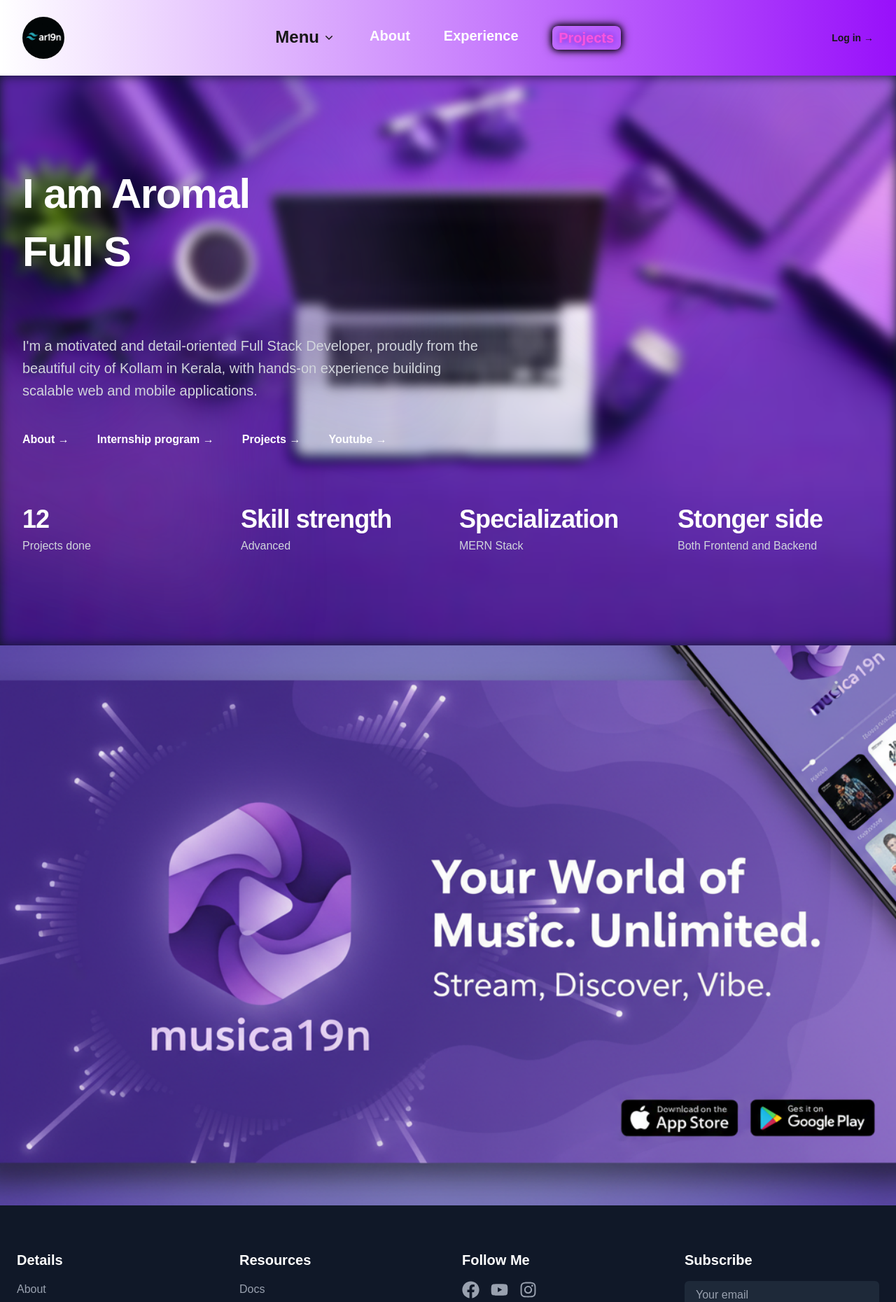
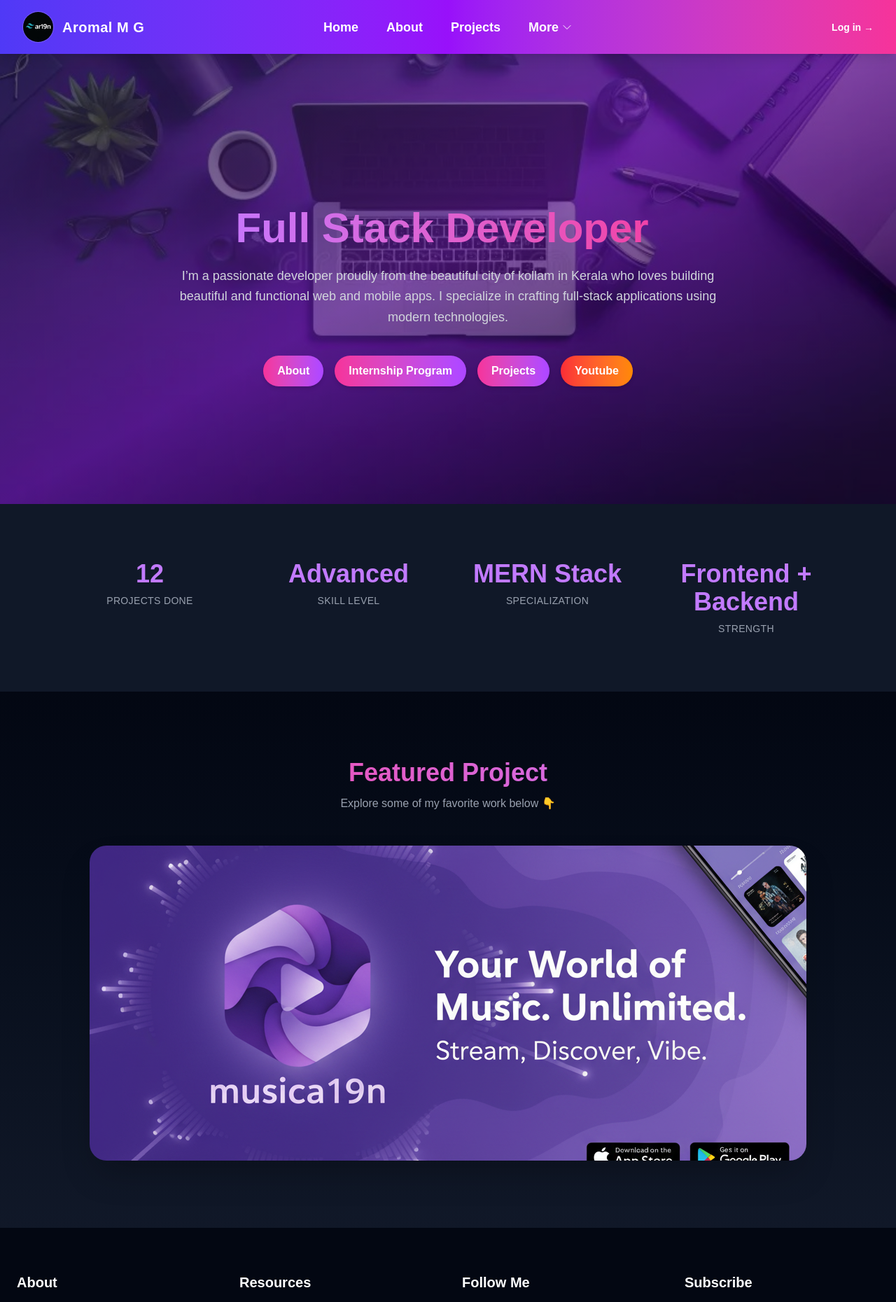
Before and after one commit to fake-test-dotcom/portfolio2, a Next.js app: page / in a window 1280 px wide. Shown: the top 1860 px of the page at 70% size. Built offline with nearby package versions, Linux system fonts and the light colour scheme.

Commit message:
refactored profile

```diff
--- a/app/page.tsx
+++ b/app/page.tsx
@@ -4,14 +4,11 @@
 import Link from 'next/link'
 import Image from 'next/image'
 import { TypeAnimation } from 'react-type-animation'
-
-
 import {
   FaFacebook,
   FaYoutube,
   FaInstagram
 } from 'react-icons/fa'
-
 import {
   Dialog,
   DialogPanel,
@@ -22,360 +19,226 @@
 } from '@headlessui/react'
 import {
   Bars3Icon,
-  ChartPieIcon,
-  CursorArrowRaysIcon,
-  FingerPrintIcon,
-  SquaresPlusIcon,
   XMarkIcon,
+  ChevronDownIcon,
 } from '@heroicons/react/24/outline'
-import { ChevronDownIcon, } from '@heroicons/react/20/solid'
 
-
-
+export default function PortfolioPage() {
+  const [mobileMenuOpen, setMobileMenuOpen] = useState(false)
 
   const links = [
-  { name: 'About', href: '/about' },
-  { name: 'Internship program', href: '/about' },
-  { name: 'Projects', href: '#' },
-  { name: 'Youtube', href: 'https://youtube.com/@ar19n_99.9k?si=88OvcmwN22bPfqX' },
+    { name: 'About', href: '/about', color: 'from-pink-500 to-purple-500' },
+    { name: 'Internship Program', href: '/about', color: 'from-pink-500 to-purple-500' },
+    { name: 'Projects', href: '/projects', color: 'from-pink-500 to-purple-500' },
+    { name: 'Youtube', href: '/', color: 'from-red-500 to-orange-400' },
   ]
 
   const stats = [
-  { name: 'Projects done', value: '12' },
-  { name: 'Advanced', value: 'Skill strength' },
-  { name: 'MERN Stack', value: 'Specialization' },
-  { name: 'Both Frontend and Backend', value: 'Stonger side' },
-]
-const navLinks = [
-  { name: 'About', href: '/about' },
-  { name: 'Experience', href: '/about' },
-  { name: 'Projects', href: '/projects' },
+    { name: 'Projects Done', value: '12' },
+    { name: 'Skill Level', value: 'Advanced' },
+    { name: 'Specialization', value: 'MERN Stack' },
+    { name: 'Strength', value: 'Frontend + Backend' },
   ]
 
-export default function Navbar() {
-  const [mobileMenuOpen, setMobileMenuOpen] = useState(false)
-
-
-
   return (
-    <header className="bg-gradient-to-r from-skyblue-300 to-purple-600 shadow-sm">
-      <nav className="mx-auto flex max-w-7xl items-center justify-between p-6 lg:px-8" aria-label="Global">
+    <main className="bg-gray-950 text-white scroll-smooth">
+      {/* ================= NAVBAR ================= */}
+      <header className="fixed top-0 w-full z-50 bg-gradient-to-r from-indigo-600 via-purple-600 to-pink-500 shadow-lg backdrop-blur-md bg-opacity-90">
+        <nav className="mx-auto flex max-w-7xl items-center justify-between p-3 sm:p-4 lg:px-8" aria-label="Global">
           <div className="flex lg:flex-1">
-          <Link href="#" className="-m-1.5 p-1.5">
-            <span className="sr-only">ar19n</span>
+            <Link href="/" className="flex items-center gap-3">
               <Image
                 src="/images/ar19n logo.jpg"
-              alt="Company logo"
-              width={32}
-              height={32}
-              style={{height:'60px',width:'auto', borderRadius:'30px'}}
-              className="h-8 w-auto"
+                alt="Logo"
+                width={45}
+                height={45}
+                className="rounded-full border border-white/20"
               />
+              <span className="font-bold text-lg sm:text-xl tracking-wide text-white">Aromal M G</span>
             </Link>
           </div>
 
           <div className="flex lg:hidden">
             <button
-            type="button"
-            className="-m-2.5 inline-flex items-center justify-center rounded-md p-2.5 text-purple-900"
               onClick={() => setMobileMenuOpen(true)}
+              className="inline-flex items-center justify-center rounded-md p-2.5 text-white hover:bg-white/10"
             >
-            <span className="sr-only">Open main menu</span>
-            <Bars3Icon className="h-6 w-6" aria-hidden="true" />
+              <Bars3Icon className="h-6 w-6" />
             </button>
           </div>
 
-        <PopoverGroup className="hidden lg:flex lg:gap-x-12">
+          <PopoverGroup className="hidden lg:flex lg:gap-x-10">
+            <Link href="/" className="text-lg font-semibold hover:text-gray-200 transition-colors">Home</Link>
+            <Link href="/about" className="text-lg font-semibold hover:text-gray-200 transition-colors">About</Link>
+            <Link href="#projects" className="text-lg font-semibold hover:text-gray-200 transition-colors">Projects</Link>
             <Popover className="relative">
-            <PopoverButton className="flex items-center gap-x-1 text-2xl font-semibold text-white-900 transform transition-transform duration-350 ease-in-out hover:scale-150">
-              Menu
-              <ChevronDownIcon className="h-5 w-5 text-white-500" aria-hidden="true" />
+              <PopoverButton className="flex items-center gap-1 text-lg font-semibold hover:text-gray-200 transition-all">
+                More <ChevronDownIcon className="w-4 h-4" />
               </PopoverButton>
-
-            <PopoverPanel className="absolute top-full left-0 z-50 mt-3 w-screen max-w-md rounded-3xl bg-gray-900 shadow-lg ring-1 ring-gray-900/10">
-              <div className="p-4 space-y-2">
-  <div className="group relative flex items-start gap-x-4 rounded-lg p-4 hover:bg-purple-900 transform transition-transform duration-200 ease-in-out hover:scale-110">
-    <div className="flex h-10 w-10 items-center justify-center rounded-lg bg-purple-100 text-purple-700">
-      <ChartPieIcon className="h-6 w-6" aria-hidden="true" />
+              <PopoverPanel className="absolute top-full mt-2 w-56 rounded-xl bg-gray-800 shadow-lg ring-1 ring-gray-700">
+                <div className="p-3 space-y-2">
+                  <Link href="#" className="block px-3 py-2 rounded-lg hover:bg-gray-700">Analytics</Link>
+                  <Link href="#" className="block px-3 py-2 rounded-lg hover:bg-gray-700">Engagement</Link>
+                  <Link href="#" className="block px-3 py-2 rounded-lg hover:bg-gray-700">Security</Link>
+                  <Link href="#" className="block px-3 py-2 rounded-lg hover:bg-gray-700">Integrations</Link>
                 </div>
-    <div>
-      <Link href="#" className="block font-semibold text-white-900">
-        Analytics
-        <span className="absolute inset-0" />
-      </Link>
-      <p className="mt-1 text-sm text-gray-600">Understand your traffic</p>
-    </div>
-  </div>
-
-  <div className="group relative flex items-start gap-x-4 rounded-lg p-4 hover:bg-purple-900 transform transition-transform duration-200 ease-in-out hover:scale-110">
-    <div className="flex h-10 w-10 items-center justify-center rounded-lg bg-purple-100 text-purple-700">
-      <CursorArrowRaysIcon className="h-6 w-6" aria-hidden="true" />
-    </div>
-    <div>
-      <Link href="#" className="block font-semibold text-white-900">
-        Engagement
-        <span className="absolute inset-0" />
-      </Link>
-      <p className="mt-1 text-sm text-gray-600">Talk to your customers</p>
-    </div>
-  </div>
-
-  <div className="group relative flex items-start gap-x-4 rounded-lg p-4 hover:bg-purple-900 transform transition-transform duration-200 ease-in-out hover:scale-110">
-    <div className="flex h-10 w-10 items-center justify-center rounded-lg bg-purple-100 text-purple-700">
-      <FingerPrintIcon className="h-6 w-6" aria-hidden="true" />
-    </div>
-    <div>
-      <Link href="#" className="block font-semibold text-white-900">
-        Security
-        <span className="absolute inset-0" />
-      </Link>
-      <p className="mt-1 text-sm text-gray-600">Data safety ensured</p>
-    </div>
-  </div>
-
-  <div className="group relative flex items-start gap-x-4 rounded-lg p-4 hover:bg-purple-900 transform transition-transform duration-200 ease-in-out hover:scale-110">
-    <div className="flex h-10 w-10 items-center justify-center rounded-lg bg-purple-100 text-purple-700">
-      <SquaresPlusIcon className="h-6 w-6" aria-hidden="true" />
-    </div>
-    <div>
-      <Link href="#" className="block font-semibold text-white-900">
-        Integrations
-        <span className="absolute inset-0" />
-      </Link>
-      <p className="mt-1 text-sm text-gray-600">Connect with tools</p>
-    </div>
-  </div>
-</div>
-
               </PopoverPanel>
             </Popover>
-
-     {navLinks.map((item) => (
-  <Link
-    key={item.name}
-    href={item.href}
-    className={`text-xl font-bold transform transition-transform duration-350 ease-in-out hover:scale-150 ${
-      item.name === 'Projects'
-        ? 'pulse-glow'
-        : 'text-white'
-    }`}
-  >
-    {item.name}
-  </Link>
-))}
           </PopoverGroup>
 
           <div className="hidden lg:flex lg:flex-1 lg:justify-end">
-          <Link href="/login" className="text-sm font-semibold text-white-900 transform transition-transform duration-350 ease-in-out hover:scale-150">
-            Log in <span aria-hidden="true">&rarr;</span>
+            <Link href="/login" className="text-sm font-semibold hover:text-gray-200">
+              Log in →
             </Link>
           </div>
         </nav>
 
-      {/* Mobile menu */}
-      <Dialog as="div" open={mobileMenuOpen} onClose={setMobileMenuOpen} className="lg:hidden">
-        <DialogPanel className="fixed inset-y-0 right-0 z-50 w-full bg-white px-6 py-6 sm:max-w-sm sm:ring-1 sm:ring-gray-900/10">
+        {/* MOBILE MENU */}
+        <Dialog as="div" open={mobileMenuOpen} onClose={setMobileMenuOpen}>
+          <DialogPanel className="fixed inset-y-0 right-0 z-50 w-full sm:max-w-sm bg-gray-900 px-6 py-6">
             <div className="flex items-center justify-between">
-            <Link href="#" className="-m-1.5 p-1.5">
-              <span className="sr-only">ar19n</span>
-             <Image
-              src="/images/ar19n logo.jpg"
-              alt="Company logo"
-              width={32}
-              height={32}
-              style={{height:'60px',width:'auto', borderRadius:'30px'}}
-            />
+              <Link href="/" className="flex items-center gap-3">
+                <Image src="/images/ar19n logo.jpg" alt="Logo" width={40} height={40} className="rounded-full" />
+                <span className="font-bold text-lg">Aromal M G</span>
               </Link>
-            <button
-              type="button"
-              className="-m-2.5 rounded-md p-2.5 text-gray-700"
-              onClick={() => setMobileMenuOpen(false)}
-            >
-              <span className="sr-only">Close menu</span>
-              <XMarkIcon className="h-6 w-6" aria-hidden="true" />
+              <button onClick={() => setMobileMenuOpen(false)}>
+                <XMarkIcon className="h-6 w-6 text-gray-300" />
               </button>
             </div>
+            <div className="mt-8 space-y-4">
+              <Link href="/" className="block text-lg hover:text-indigo-400">Home</Link>
+              <Link href="/about" className="block text-lg hover:text-indigo-400">About</Link>
+              <Link href="projects" className="block text-lg hover:text-indigo-400">Projects</Link>
+              <Link href="/login" className="block text-lg hover:text-indigo-400">Log in</Link>
+            </div>
+          </DialogPanel>
+        </Dialog>
+      </header>
 
-          <div className="mt-6 flow-root">
-            <div className="-my-6 divide-y divide-gray-100">
-               <div className="space-y-2 py-6">
-        {navLinks.map((item) => (
+      {/* ================= HERO SECTION ================= */}
+      <section className="relative min-h-[90vh] flex items-center justify-center text-center px-5 sm:px-6 pt-28 sm:pt-32 bg-gradient-to-br from-gray-900 via-purple-900 to-black">
+        <Image
+          src="/images/laptop.jpg"
+          alt="Background"
+          fill
+          className="absolute inset-0 object-cover opacity-30"
+          priority
+        />
+        <div className="relative z-10 max-w-3xl">
+          <TypeAnimation
+            sequence={[
+              'Hi, I’m Aromal 👋',
+              1000,
+              'Full Stack Developer',
+              2000,
+              'MERN Enthusiast ⚡',
+              2000,
+            ]}
+            wrapper="h1"
+            repeat={Infinity}
+            cursor={true}
+            className="text-3xl sm:text-5xl md:text-6xl font-bold bg-gradient-to-r from-purple-400 to-pink-500 text-transparent bg-clip-text"
+          />
+          <p className="mt-6 text-gray-300 text-base sm:text-lg leading-relaxed">
+            I’m a passionate developer proudly from the beautiful city of kollam in Kerala who loves building beautiful and functional web and mobile apps.
+            I specialize in crafting full-stack applications using modern technologies.
+          </p>
+
+          {/* Unique hover buttons */}
+          <div className="mt-10 flex flex-wrap justify-center gap-4">
+            {links.map(link => (
               <Link
-            key={item.name}
-            href={item.href}
-            className="block rounded-lg px-3 py-2 text-base font-semibold text-gray-900 hover:bg-purple-100 transform transition-transform duration-200 ease-in-out hover:scale-110"
+                key={link.name}
+                href={link.href}
+                className={`px-5 py-2.5 rounded-full text-white font-semibold shadow-md transition-all text-sm sm:text-base
+                bg-gradient-to-r ${link.color}
+                hover:shadow-[0_0_15px_var(--tw-shadow-color)] hover:shadow-purple-500/50 hover:scale-105 active:scale-95`}
               >
-            {item.name}
+                {link.name}
               </Link>
             ))}
           </div>
         </div>
-              <div className="py-6">
-                <Link href="/login" className="block rounded-lg px-3 py-2.5 text-base font-semibold text-gray-900 hover:bg-purple-100 transform transition-transform duration-200 ease-in-out hover:scale-110">
-                  Log in
+      </section>
+
+      {/* ================= STATS SECTION ================= */}
+      <section className="py-16 sm:py-20 bg-gray-900">
+        <div className="max-w-6xl mx-auto grid grid-cols-2 sm:grid-cols-4 gap-8 text-center px-6">
+          {stats.map(stat => (
+            <div key={stat.name} className="transform hover:scale-105 transition-all">
+              <h3 className="text-3xl sm:text-4xl font-extrabold text-purple-400">{stat.value}</h3>
+              <p className="mt-2 text-gray-400 text-xs sm:text-sm font-medium uppercase tracking-wide">{stat.name}</p>
+            </div>
+          ))}
+        </div>
+      </section>
+
+      {/* ================= PROJECT SHOWCASE ================= */}
+      <section id="projects" className="py-20 sm:py-24 bg-gradient-to-b from-gray-950 to-gray-900">
+        <div className="max-w-6xl mx-auto text-center mb-10 sm:mb-12 px-4">
+          <h2 className="text-3xl sm:text-4xl font-bold bg-gradient-to-r from-pink-500 to-purple-400 text-transparent bg-clip-text">
+            Featured Project
+          </h2>
+          <p className="text-gray-400 mt-3 text-sm sm:text-base">Explore some of my favorite work below 👇</p>
+        </div>
+
+        <div className="relative mx-auto max-w-5xl h-[220px] sm:h-[350px] md:h-[450px] rounded-3xl overflow-hidden shadow-2xl group">
+          <Link href="https://musica19n.vercel.app" target="_blank">
+            <Image
+              src="/images/musica19nAdd.png"
+              alt="Musica19n"
+              fill
+              className="object-cover group-hover:scale-110 transition-transform duration-700"
+            />
+            <div className="absolute inset-0 bg-black/40 opacity-0 group-hover:opacity-100 transition-all flex flex-col items-center justify-center text-white">
+              <h3 className="text-2xl sm:text-3xl font-bold mb-2"></h3>
+              <p className="text-gray-300 text-sm sm:text-base"></p>
+            </div>
           </Link>
         </div>
-            </div>
-        </DialogPanel>
-      </Dialog>
+      </section>
 
-      {/* //about section */}
-
-    <div className="relative isolate overflow-hidden bg-gray-900 py-24 sm:py-32">
-      {/* Background image */}
-      <Image
-        alt=""
-        src="/images/laptop.jpg"
-        fill
- className="absolute inset-0 -z-10 object-cover object-center blur-sm"
-         priority
-      />
-
-      {/* Decorative blur shapes */}
-      <div
-        aria-hidden="true"
-        className="hidden sm:absolute sm:-top-10 sm:right-1/2 sm:-z-10 sm:mr-10 sm:block sm:transform-gpu sm:blur-3xl"
-      >
-        <div
-          className="aspect-[1097/845] w-[68.56rem] bg-gradient-to-tr from-[#ff4694] to-[#776fff] opacity-20"
-          style={{
-            clipPath:
-              'polygon(74.1% 44.1%, 100% 61.6%, 97.5% 26.9%, 85.5% 0.1%, 80.7% 2%, 72.5% 32.5%, 60.2% 62.4%, 52.4% 68.1%, 47.5% 58.3%, 45.2% 34.5%, 27.5% 76.7%, 0.1% 64.9%, 17.9% 100%, 27.6% 76.8%, 76.1% 97.7%, 74.1% 44.1%)',
-          }}
-        />
+      {/* ================= FOOTER ================= */}
+      <footer className="bg-gray-950 text-gray-400 py-14 sm:py-16">
+        <div className="max-w-7xl mx-auto grid grid-cols-1 sm:grid-cols-2 lg:grid-cols-4 gap-10 px-6">
+          <div>
+            <h3 className="text-xl font-semibold text-white mb-4">About</h3>
+            <ul className="space-y-2 text-sm">
+              <li><Link href="#" className="hover:text-white">Who I Am</Link></li>
+              <li><Link href="#" className="hover:text-white">Resume</Link></li>
+              <li><Link href="#" className="hover:text-white">Contact</Link></li>
+            </ul>
           </div>
 
-      <div
-        aria-hidden="true"
-        className="absolute -top-52 left-1/2 -z-10 -translate-x-1/2 transform-gpu blur-3xl sm:top-[-28rem] sm:ml-16 sm:translate-x-0"
-      >
-        <div
-          className="aspect-[1097/845] w-[68.56rem] bg-gradient-to-tr from-[#ff4694] to-[#776fff] opacity-20"
-          style={{
-            clipPath:
-              'polygon(74.1% 44.1%, 100% 61.6%, 97.5% 26.9%, 85.5% 0.1%, 80.7% 2%, 72.5% 32.5%, 60.2% 62.4%, 52.4% 68.1%, 47.5% 58.3%, 45.2% 34.5%, 27.5% 76.7%, 0.1% 64.9%, 17.9% 100%, 27.6% 76.8%, 76.1% 97.7%, 74.1% 44.1%)',
-          }}
-        />
+          <div>
+            <h3 className="text-xl font-semibold text-white mb-4">Resources</h3>
+            <ul className="space-y-2 text-sm">
+              <li><Link href="#" className="hover:text-white">Docs</Link></li>
+              <li><Link href="#" className="hover:text-white">API</Link></li>
+              <li><Link href="#" className="hover:text-white">Community</Link></li>
+            </ul>
           </div>
 
-      {/* Content */}
-      <div className="mx-auto max-w-7xl px-6 lg:px-8">
-        <div className="mx-auto max-w-2xl lg:mx-0">
-      <div
-  className="text-5xl font-semibold tracking-tight text-white sm:text-6xl leading-snug"
-  style={{ minHeight: '210px' }} // Adjust this based on expected height
->
-  <TypeAnimation
-    sequence={[
-      'I am Aromal',
-      1000,
-      'I am Aromal\nFull Stack Developer',
-      2000,
-      '',
-      500,
-    ]}
-    wrapper="h2"
-    cursor={true}
-    repeat={Infinity}
-    className="whitespace-pre-line"
-  />
-</div>
-
-
-
-          <p className="mt-8 text-lg font-medium text-pretty text-gray-300 sm:text-xl/8">
-          I&apos;m a motivated and detail-oriented Full Stack Developer, proudly from the beautiful city of Kollam in Kerala, with hands-on experience building scalable web and mobile applications.          </p>
-        </div>
-
-        <div className="mx-auto mt-10 max-w-2xl lg:mx-0 lg:max-w-none">
-          <div className="grid grid-cols-1 gap-x-8 gap-y-6 text-base/7 font-semibold text-white sm:grid-cols-2 md:flex lg:gap-x-10">
-            {links.map((link) => (
-              <a key={link.name} href={link.href}>
-                {link.name} <span aria-hidden="true">&rarr;</span>
-              </a>
-            ))}
-          </div>
-
-          <dl className="mt-16 grid grid-cols-1 gap-8 sm:mt-20 sm:grid-cols-2 lg:grid-cols-4">
-            {stats.map((stat) => (
-              <div key={stat.name} className="flex flex-col-reverse gap-1">
-                <dt className="text-base/7 text-gray-300">{stat.name}</dt>
-                <dd className="text-4xl font-semibold tracking-tight text-white">
-                  {stat.value}
-                </dd>
-              </div>
-            ))}
-          </dl>
-        </div>
+          <div>
+            <h3 className="text-xl font-semibold text-white mb-4">Follow Me</h3>
+            <div className="flex space-x-5 text-2xl justify-start">
+              <Link href="#" className="hover:text-blue-500"><FaFacebook /></Link>
+              <Link href="https://youtube.com/@ar19n_99.9k?si=88OvcmwN22bPfqX" className="hover:text-red-500"><FaYoutube /></Link>
+              <Link href="#" className="hover:text-pink-500"><FaInstagram /></Link>
             </div>
           </div>
 
-  {/* Carousel */}
-<div className="carousel relative w-full h-[250px] sm:h-[300px] md:h-[450px] lg:h-[600px] xl:h-screen overflow-hidden">
-  <Link href="https://musica19n.vercel.app" className="block w-full h-full">
-    <div className="carousel-item relative w-full h-full">
-      <Image
-        src="/images/musica19nAdd.png"
-        alt="Slide 1"
-        fill
-        className="object-cover w-full h-full"
-        priority
-      />
-    </div>
-  </Link>
-</div>
-
-
-{/* footer */}
-
-
-    <footer className="bg-gray-900 text-white py-16">
-      <div className="max-w-7xl mx-auto px-6 grid grid-cols-1 sm:grid-cols-2 lg:grid-cols-4 gap-10">
-        {/* Company Info */}
           <div>
-          <h3 className="text-xl font-semibold mb-4">Details</h3>
-          <ul className="space-y-2 text-gray-400">
-            <li><a href="#" className="hover:text-white">About</a></li>
-            <li><a href="#" className="hover:text-white">Careers</a></li>
-            <li><a href="#" className="hover:text-white">Blog</a></li>
-            <li><a href="#" className="hover:text-white">Contact</a></li>
-          </ul>
-        </div>
-
-        {/* Resources */}
-        <div>
-          <h3 className="text-xl font-semibold mb-4">Resources</h3>
-          <ul className="space-y-2 text-gray-400">
-            <li><a href="#" className="hover:text-white">Docs</a></li>
-            <li><a href="#" className="hover:text-white">API</a></li>
-            <li><a href="#" className="hover:text-white">Tutorials</a></li>
-            <li><a href="#" className="hover:text-white">Community</a></li>
-          </ul>
-        </div>
-
-        {/* Social */}
-        <div>
-          <h3 className="text-xl font-semibold mb-4">Follow Me</h3>
-          <div className="flex space-x-4 text-gray-400">
-            <a href="#" className="hover:text-white"><FaFacebook style={{fontSize:'25px'}}/></a>
-            <a href="https://youtube.com/@ar19n_99.9k?si=88OvcmwN22bPfqX" className="hover:text-white"><FaYoutube style={{fontSize:'25px'}}/></a>
-            <a href="#" className="hover:text-white"><FaInstagram style={{fontSize:'25px'}}/></a>
-
-          </div>
-        </div>
-
-        {/* Newsletter */}
-        <div>
-          <h3 className="text-xl font-semibold mb-4">Subscribe</h3>
-          <form className="space-y-4">
+            <h3 className="text-xl font-semibold text-white mb-4">Subscribe</h3>
+            <form className="space-y-3">
               <input
                 type="email"
                 placeholder="Your email"
-              className="w-full px-4 py-2 rounded-md bg-gray-800 text-white placeholder-gray-400 focus:outline-none"
+                className="w-full px-4 py-2 rounded-md bg-gray-800 text-white placeholder-gray-500 focus:outline-none"
               />
               <button
                 type="submit"
-              className="w-full bg-blue-600 hover:bg-blue-700 text-white py-2 px-4 rounded-md"
+                className="w-full bg-purple-600 hover:bg-purple-700 text-white py-2 px-4 rounded-md font-semibold"
               >
                 Subscribe
               </button>
@@ -383,12 +246,10 @@
           </div>
         </div>
 
-      <div className="mt-16 text-center text-sm text-gray-500">
+        <div className="mt-14 text-center text-xs sm:text-sm text-gray-500">
           &copy; 2025 ar19n. All rights reserved.
         </div>
       </footer>
-
-
-    </header>
+    </main>
   )
 }
```
Lines whose indentation alone changed are shown as unchanged.
